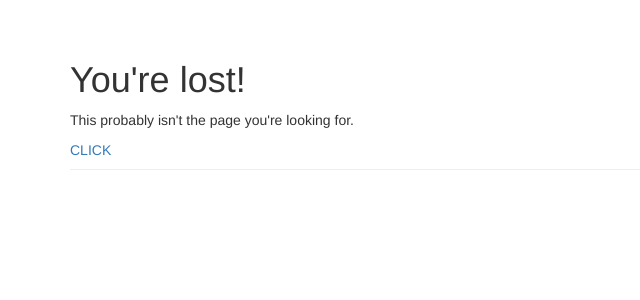
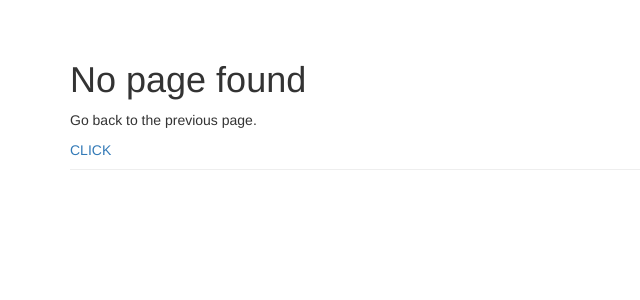
Before and after one commit to DeAndreFuentes/Flaskinventorymaster, a Flask app: template inventory_manager/app/templates/404.html in a window 1280 px wide. Shown: the part 52-352 px from the top of the page, without its empty margins (0-640 px from the left). Run offline with Flask 2, Linux system fonts and the light colour scheme; the template is opened without the code that fills it, so the values that code supplies are empty; some libraries are stand-ins or nearby versions.

Commit message:
Update 404.html

```diff
--- a/inventory_manager/app/templates/404.html
+++ b/inventory_manager/app/templates/404.html
@@ -3,8 +3,8 @@
 {% block content %}
     <div class="container">
         <div class="page-header">
-            <h1>You're lost!</h1>
-            <p>This probably isn't the page you're looking for.</p>
+            <h1>No page found</h1>
+            <p>Go back to the previous page.</p>
             <a href="{{ url_for('all_products') }}">CLICK</a>
         </div>
     </div>
```
